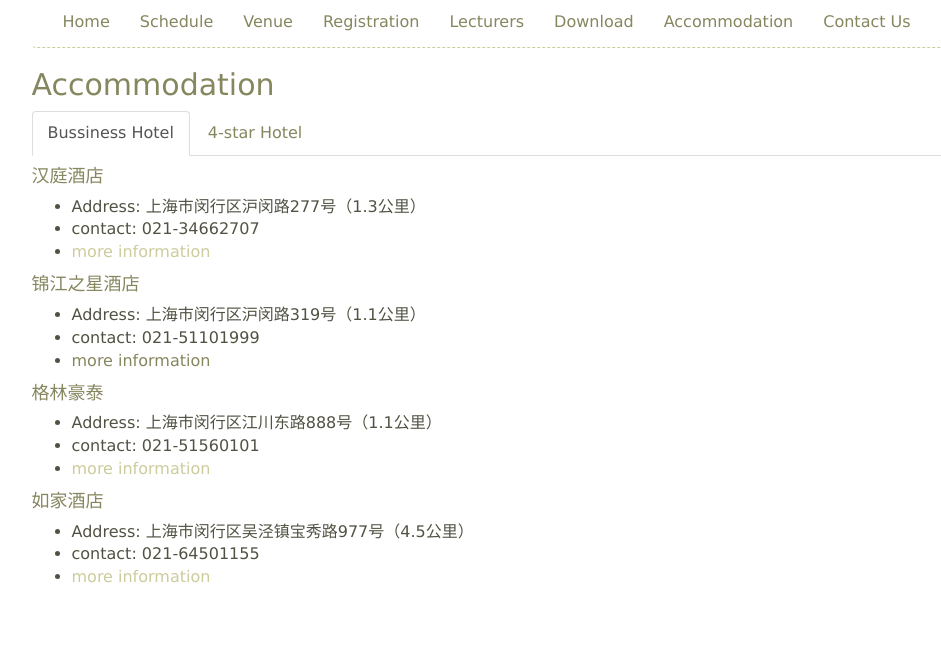
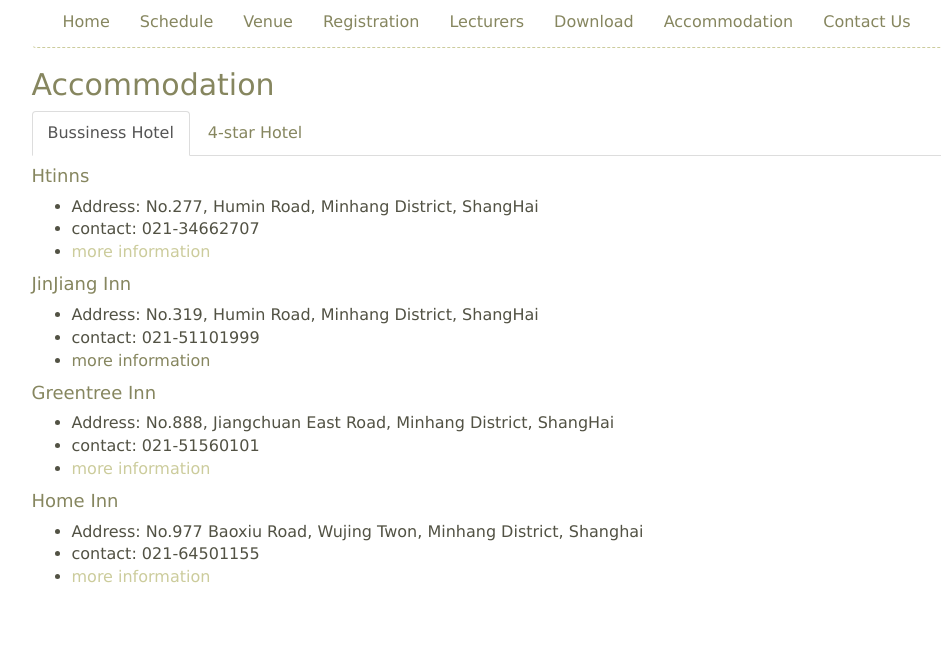
Before and after one commit to YatingZhang/WinterSchool, a Django app: page /WinterSchool/accommodation/ in a window 1280 px wide. Shown: the part 217-862 px from the top of the page, without its empty margins (125-1066 px from the left). Run offline with Django 3.2, Linux system fonts and the light colour scheme.

Commit message:
Update accommodation.html

```diff
--- a/templates/accommodation.html
+++ b/templates/accommodation.html
@@ -10,41 +10,41 @@
 
 		<div class="tab-content">
 		  <div role="tabpanel" class="tab-pane active" id="bussiness">
-		  	  <h4 class="page_title">汉庭酒店</h4>
+		  	  <h4 class="page_title">Htinns</h4>
 		      <ul>
-		      	<li>Address: 上海市闵行区沪闵路277号（1.3公里）</li>
+		      	<li>Address: No.277, Humin Road, Minhang District, ShangHai</li>
 		      	<li>contact: 021-34662707</li>
 		      	<li><a  class="hint_link" target="_blank" href="http://hotels.ctrip.com/hotel/91564.html">more information</a></li>
 		      </ul>
-		      <h4 class="page_title">锦江之星酒店</h4>
+		      <h4 class="page_title">JinJiang Inn</h4>
 		      <ul>
-		      	<li>Address: 上海市闵行区沪闵路319号（1.1公里）</li>
+		      	<li>Address: No.319, Humin Road, Minhang District, ShangHai</li>
 		      	<li>contact: 021-51101999</li>
-		      	<li><a target="_blank" href="http://hotels.ctrip.com/hotel/73377.html">more information</a></li>
+		      	<li><a target="_blank" href="http://english.ctrip.com/hotels/shanghai-hotel-detail-640522">more information</a></li>
 		      </ul>
-		      <h4 class="page_title">格林豪泰</h4>
+		      <h4 class="page_title">Greentree Inn</h4>
 		      <ul>
-		      	<li>Address: 上海市闵行区江川东路888号（1.1公里）</li>
+		      	<li>Address: No.888, Jiangchuan East Road, Minhang District, ShangHai</li>
 		      	<li>contact: 021-51560101</li>
 		      	<li><a class="hint_link" target="_blank" href="http://hotels.ctrip.com/hotel/109011.html">more information</a></li>
 		      </ul>
-		      <h4 class="page_title">如家酒店</h4>
+		      <h4 class="page_title">Home Inn</h4>
 		      <ul>
-		      	<li>Address: 上海市闵行区吴泾镇宝秀路977号（4.5公里）</li>
+		      	<li>Address: No.977 Baoxiu Road, Wujing Twon, Minhang District, Shanghai</li>
 		      	<li>contact: 021-64501155</li>
 		      	<li><a target="_blank" class="hint_link" href="http://hotels.ctrip.com/hotel/531698.html">more information</a></li>
 		      </ul>
 		  </div>
 		  <div role="tabpanel" class="tab-pane" id="star">
-		  	  <h4 class="page_title">沪华国际大酒店</h4>
+		  	  <h4 class="page_title">Huhua International Hotel</h4>
 		      <ul>
-		      	<li>Address: 上海市闵行区剑川路368号（3.4公里）</li>
+		      	<li>Address: No.368 Jianchuan Road, Minhang District, Shanghai</li>
 		      	<li>contact: 021-64508999</li>
 		      	<li><a class="hint_link" target="_blank" href="http://hotels.ctrip.com/hotel/669052.html">more information</a></li>
 		      </ul>
-		      <h4 class="page_title">曼哈顿酒店</h4>
+		      <h4 class="page_title">Manhattan Hotel</h4>
 		      <ul>
-		      	<li>Address: 上海闵行区鹤庆路900号5-6号楼（2.9公里）</li>
+		      	<li>Address: No.300 Heqing Road, Minhang District, Shanghai</li>
 		      	<li>contact: 021-67281666</li>
 		      	<li><a class="hint_link" target="_blank" href="http://hotels.ctrip.com/hotel/1231581.html">more information</a></li>
 		      </ul>
```
